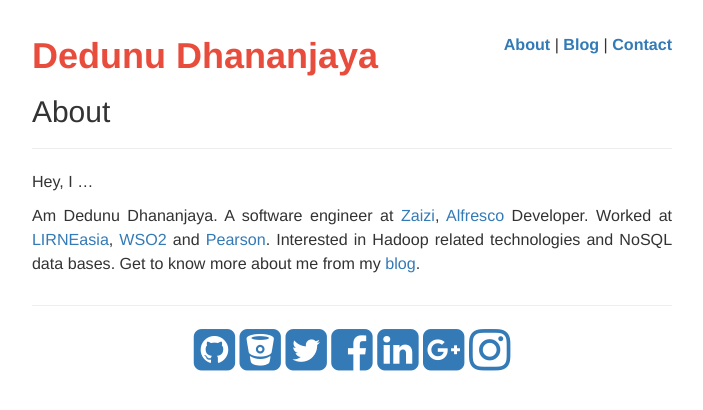
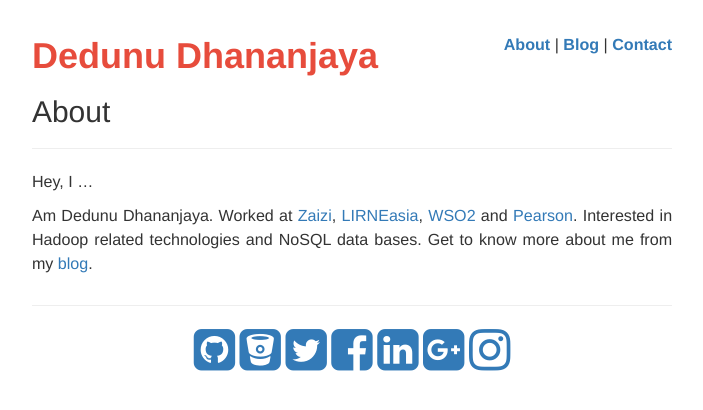
Before and after one commit to dedunu/dedunu.github.io, a Jekyll site: the page built from about.md, in a window 1280 px wide. Shown: the top 410 px of the page, without its empty margins (288-991 px from the left). Built offline with Jekyll 4.4.1, drawn with Linux system fonts in a browser that asks for light colours; nearby versions of some CDN libraries.

Commit message:
Updated about.md

```diff
--- a/about.md
+++ b/about.md
@@ -6,4 +6,4 @@
 
 Hey, I ...
 
-Am Dedunu Dhananjaya. A software engineer at [Zaizi](http://www.zaizi.com),  [Alfresco](http://www.alfresco.com) Developer. Worked at [LIRNEasia](http://lirneasia.net/), [WSO2](http://wso2.com) and [Pearson](https://www.pearson.com/). Interested in Hadoop related technologies and NoSQL data bases. Get to know more about me from my [blog](http://www.dedunu.info).
+Am Dedunu Dhananjaya. Worked at [Zaizi](http://www.zaizi.com), [LIRNEasia](http://lirneasia.net/), [WSO2](http://wso2.com) and [Pearson](https://www.pearson.com/). Interested in Hadoop related technologies and NoSQL data bases. Get to know more about me from my [blog](http://www.dedunu.info).
```
